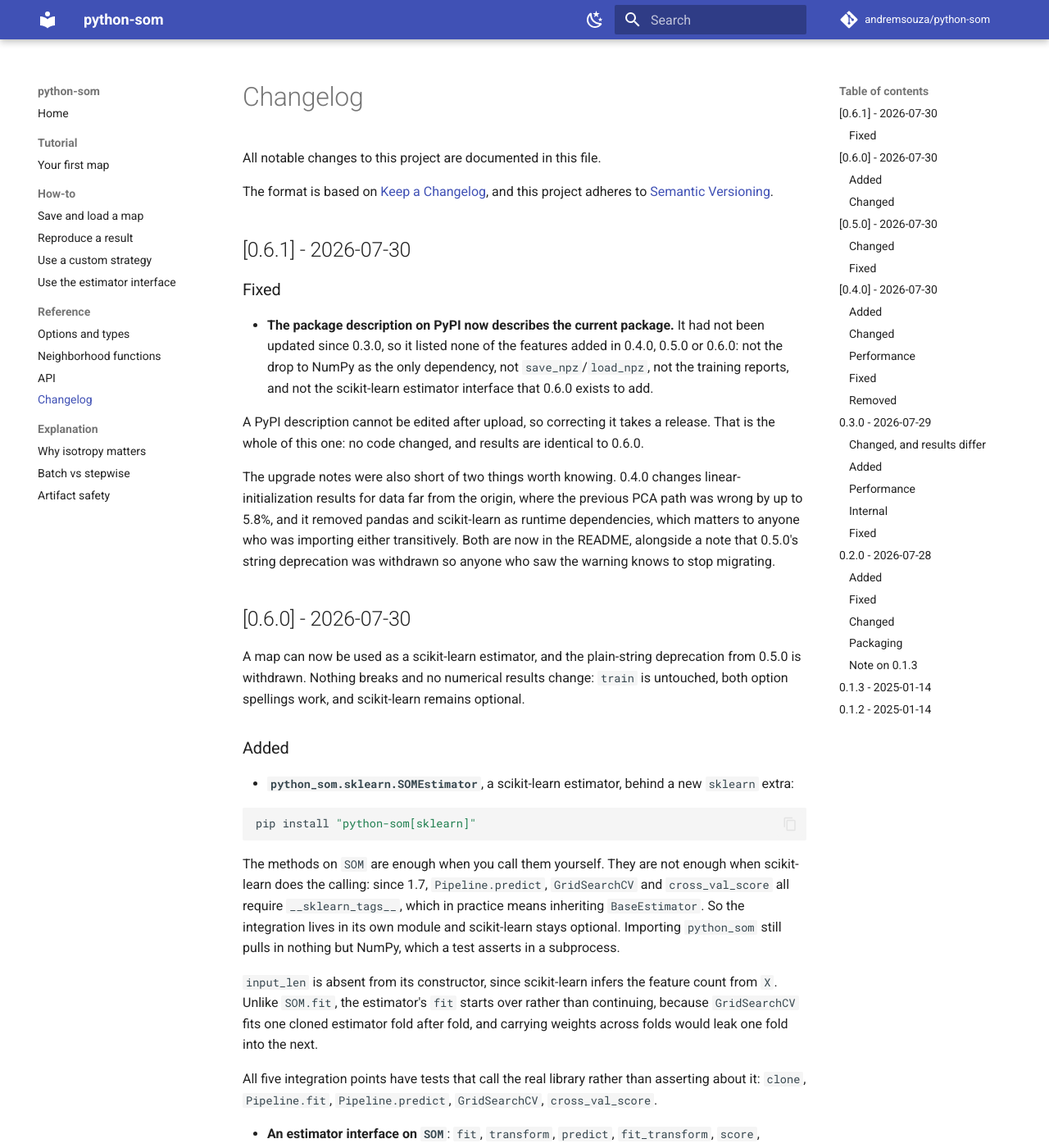
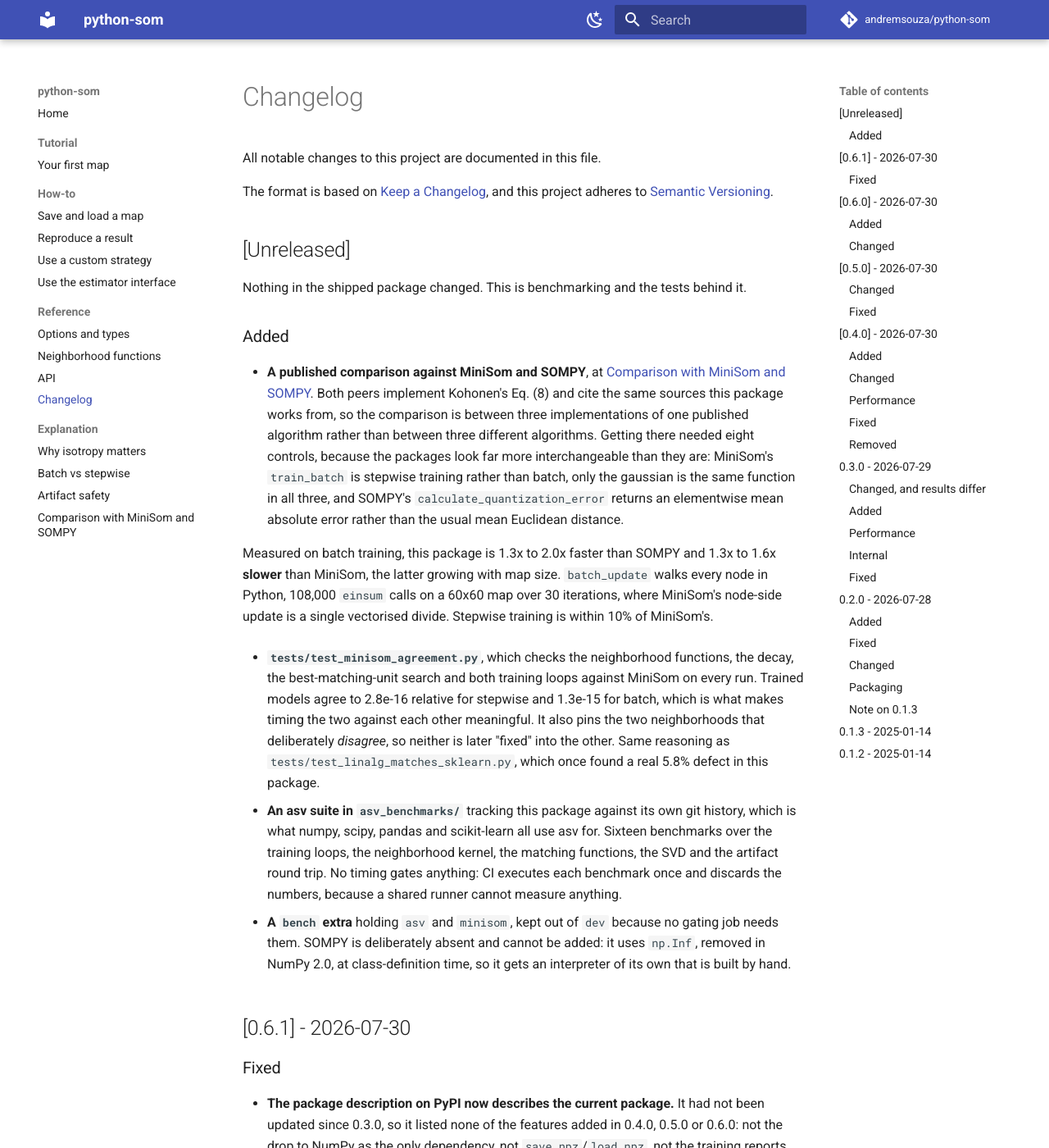
Before and after one commit to andremsouza/python-som, an MkDocs documentation site: the page built from docs/reference/changelog.md, in a window 1280 px wide and 1400 px high. Shown: the whole window at 82% size. Built offline with MkDocs 1.6.1 and Material for MkDocs 9.7.7, drawn with Linux system fonts in a browser that asks for light colours; comment, search, counter and statistics services are not loaded.

Commit message:
docs: publish the comparison with MiniSom and SOMPY
The measurements exist in benchmarks/ but nobody choosing between these three
libraries reads a benchmark script. This is the page that answers the question,
and most of its length goes to why the measurement is harder than it looks
rather than to the numbers.

Both results are published as measured. Against SOMPY this package is 1.3x to
2.0x faster; against MiniSom it is 1.3x to 1.6x SLOWER at batch training, with
the gap growing as the map grows, and the page says why: batch_update walks
every node in Python where MiniSom's node-side update is a single vectorised
divide, so the ratio tracks nodes against samples. Stepwise is within 10%.

The page leads with the differences rather than the timings, because three
packages that look interchangeable are not: MiniSom's train_batch is stepwise
training, only the gaussian is the same function in all three, and the bubble
selects 9 nodes here against 1 in MiniSom at sigma=1. It states in the other
direction too that MiniSom's mexican hat is isotropic and so never had the
separability bug this package shipped and fixed in 0.2.0. Every difference is
presented as a convention choice, because that is what each one is.

Two warnings a reader needs and would not otherwise get: `pip install sompy`
installs an unrelated 2016 package by a different author, and `asv machine`
writes the host's name, CPU model, RAM and kernel version to disk.

No hostname appears in the recorded machine description. CPU model, core count,
OS and Python version are enough to read the numbers against.

The README gains a Benchmarks subsection pointing here. The CHANGELOG entry goes
under Unreleased and opens by saying nothing in the shipped package changed,
since a reader scanning for behaviour changes should be able to stop there.

Also folds the one 105-character line left in the 0.6.1 entry, rather than
spending a separate change on it.

```diff
--- a/CHANGELOG.md
+++ b/CHANGELOG.md
@@ -4,6 +4,44 @@ All notable changes to this project are documented in this file.
 
 The format is based on [Keep a Changelog](https://keepachangelog.com/en/1.1.0/), and this project
 adheres to [Semantic Versioning](https://semver.org/spec/v2.0.0.html).
+
+## [Unreleased]
+
+Nothing in the shipped package changed. This is benchmarking and the tests behind it.
+
+### Added
+
+- **A published comparison against MiniSom and SOMPY**, at
+  [Comparison with MiniSom and SOMPY](https://andremsouza.github.io/python-som/explanation/comparison-with-som-libraries/).
+  Both peers implement Kohonen's Eq. (8) and cite the same sources this package works from, so the
+  comparison is between three implementations of one published algorithm rather than between three
+  different algorithms. Getting there needed eight controls, because the packages look far more
+  interchangeable than they are: MiniSom's `train_batch` is stepwise training rather than batch,
+  only the gaussian is the same function in all three, and SOMPY's
+  `calculate_quantization_error` returns an elementwise mean absolute error rather than the usual
+  mean Euclidean distance.
+
+  Measured on batch training, this package is 1.3x to 2.0x faster than SOMPY and 1.3x to 1.6x
+  **slower** than MiniSom, the latter growing with map size. `batch_update` walks every node in
+  Python, 108,000 `einsum` calls on a 60x60 map over 30 iterations, where MiniSom's node-side update
+  is a single vectorised divide. Stepwise training is within 10% of MiniSom's.
+
+- **`tests/test_minisom_agreement.py`**, which checks the neighborhood functions, the decay, the
+  best-matching-unit search and both training loops against MiniSom on every run. Trained models
+  agree to 2.8e-16 relative for stepwise and 1.3e-15 for batch, which is what makes timing the two
+  against each other meaningful. It also pins the two neighborhoods that deliberately *disagree*, so
+  neither is later "fixed" into the other. Same reasoning as
+  `tests/test_linalg_matches_sklearn.py`, which once found a real 5.8% defect in this package.
+
+- **An asv suite in `asv_benchmarks/`** tracking this package against its own git history, which is
+  what numpy, scipy, pandas and scikit-learn all use asv for. Sixteen benchmarks over the training
+  loops, the neighborhood kernel, the matching functions, the SVD and the artifact round trip. No
+  timing gates anything: CI executes each benchmark once and discards the numbers, because a shared
+  runner cannot measure anything.
+
+- **A `bench` extra** holding `asv` and `minisom`, kept out of `dev` because no gating job needs
+  them. SOMPY is deliberately absent and cannot be added: it uses `np.Inf`, removed in NumPy 2.0, at
+  class-definition time, so it gets an interpreter of its own that is built by hand.
 
 ## [0.6.1] - 2026-07-30
 
@@ -20,8 +58,8 @@ adheres to [Semantic Versioning](https://semver.org/spec/v2.0.0.html).
   The upgrade notes were also short of two things worth knowing. 0.4.0 changes
   linear-initialization results for data far from the origin, where the previous PCA path was wrong
   by up to 5.8%, and it removed pandas and scikit-learn as runtime dependencies, which matters to
-  anyone who was importing either transitively. Both are now in the README, alongside a note that 0.5.0's
-  string deprecation was withdrawn so anyone who saw the warning knows to stop migrating.
+  anyone who was importing either transitively. Both are now in the README, alongside a note that
+  0.5.0's string deprecation was withdrawn so anyone who saw the warning knows to stop migrating.
 
 ## [0.6.0] - 2026-07-30
 
--- a/mkdocs.yml
+++ b/mkdocs.yml
@@ -45,6 +45,7 @@ nav:
       - Why isotropy matters: explanation/why-isotropy-matters.md
       - Batch vs stepwise: explanation/batch-vs-stepwise.md
       - Artifact safety: explanation/artifact-safety.md
+      - Comparison with MiniSom and SOMPY: explanation/comparison-with-som-libraries.md
 
 plugins:
   - search
```
Also changed, not shown: README.md (+15 -0 lines), docs/explanation/comparison-with-som-libraries.md (added, +188 -0 lines).
